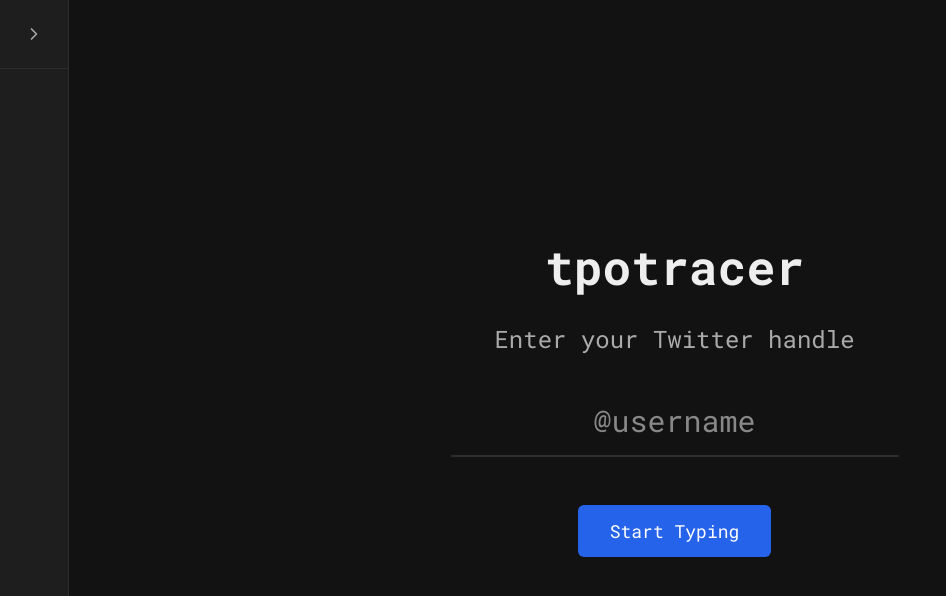
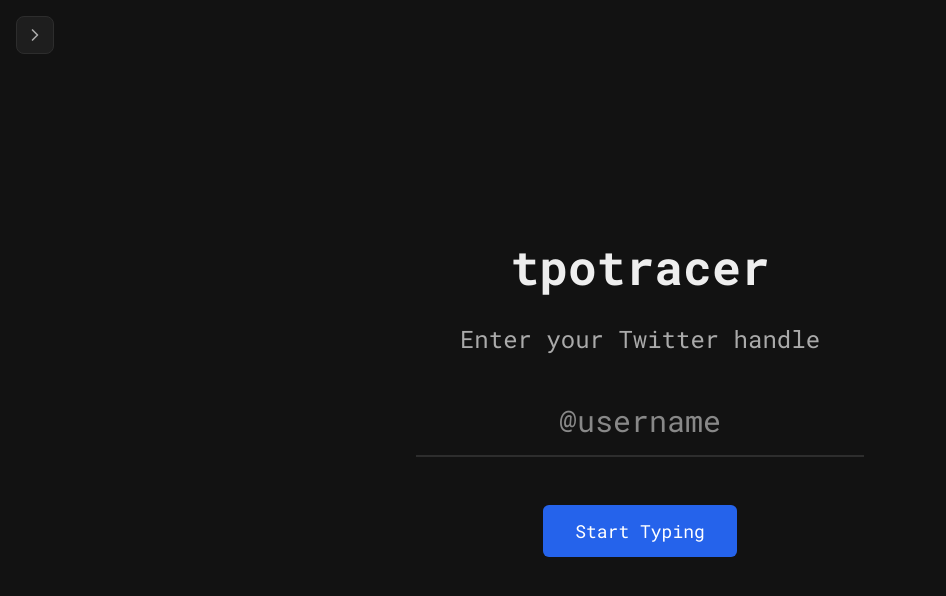
Before and after one commit to xa8zz/tpotracer-2, a React (Vite) app: page / in a window 1280 px wide. Both pictures are taken after a click on the button 285 px from the left and 34 px from the top of the page. Shown: the top 596 px of the page, without its empty margins (0-946 px from the left). Built offline with nearby package versions, Linux system fonts and the light colour scheme.

Commit message:
floating action button for collapsible leaderboard

```diff
--- a/src/components/Layout.tsx
+++ b/src/components/Layout.tsx
@@ -25,14 +25,23 @@ const Layout: React.FC<LayoutProps> = ({ children, onUsernameChange, currentUser
 
   return (
     <div className="flex flex-row h-screen bg-gray-900 text-gray-200 overflow-hidden">
+      {/* Leaderboard Toggle Button (when leaderboard is hidden) */}
+      {!isLeaderboardVisible && (
+        <button
+          onClick={toggleLeaderboard}
+          className="absolute top-4 left-4 z-10 p-2 rounded-lg bg-gray-800 hover:bg-gray-700 transition-colors duration-200 border border-gray-700"
+          aria-label="Show Leaderboard"
+        >
+          <ChevronRight size={20} className="text-gray-300" />
+        </button>
+      )}
+
       {/* Left side - Leaderboard */}
-      <div className={`${isLeaderboardVisible ? 'w-80' : 'w-auto'} transition-all duration-300 border-r border-gray-700 bg-gray-800 flex flex-col`}>
+      {isLeaderboardVisible && (
+        <div className="w-80 border-r border-gray-700 bg-gray-800 flex flex-col">
           <div className="flex items-center justify-between border-b border-gray-700 p-4">
-          {isLeaderboardVisible && (
             <h1 className="text-xl font-mono font-bold text-gray-100">tpotracer</h1>
-          )}
-          <div className={`flex items-center gap-2 ${!isLeaderboardVisible ? 'w-full justify-center' : ''}`}>
-            {isLeaderboardVisible && (
+            <div className="flex items-center gap-2">
               <button
                 onClick={toggleSettings}
                 className="p-2 rounded-full hover:bg-gray-700 transition-colors duration-200"
@@ -40,25 +49,21 @@ const Layout: React.FC<LayoutProps> = ({ children, onUsernameChange, currentUser
               >
                 <SettingsIcon size={20} className="text-gray-300" />
               </button>
-            )}
               <button
                 onClick={toggleLeaderboard}
                 className="p-2 rounded-full hover:bg-gray-700 transition-colors duration-200"
-              aria-label={isLeaderboardVisible ? 'Hide Leaderboard' : 'Show Leaderboard'}
+                aria-label="Hide Leaderboard"
               >
-              {isLeaderboardVisible ? <ChevronLeft size={20} className="text-gray-300" /> : <ChevronRight size={20} className="text-gray-300" />}
+                <ChevronLeft size={20} className="text-gray-300" />
               </button>
             </div>
           </div>
-        {isLeaderboardVisible && (
-          <>
           <h2 className="text-xl font-mono font-bold text-gray-100 p-4 border-b border-gray-700">Leaderboard</h2>
           <div className="flex-1 overflow-y-auto">
             <Leaderboard data={leaderboardData} />
           </div>
-          </>
+        </div>
       )}
-      </div>
 
       {/* Right side - Main Panel */}
       <div className="flex-1 flex flex-col">
```
Lines whose indentation alone changed are shown as unchanged.
